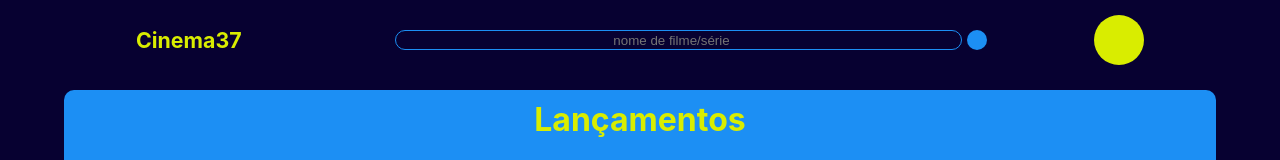
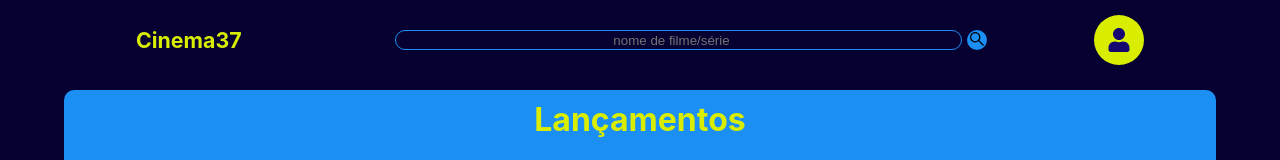
Before and after one commit to RogerFernandes-777/Cinema-37, a React (Create React App) app: page / in a window 1280 px wide. Shown: the top 160 px of the page. Built offline with nearby package versions, Linux system fonts and the light colour scheme.

Commit message:
adicionei os icones e algumas funcionalidades da função de pesquisa

```diff
--- a/package.json
+++ b/package.json
@@ -9,6 +9,7 @@
     "@testing-library/user-event": "^13.5.0",
     "react": "^18.3.1",
     "react-dom": "^18.3.1",
+    "react-icons": "^5.5.0",
     "react-scripts": "5.0.1",
     "swiper": "^11.1.15",
     "web-vitals": "^2.1.4"
--- a/src/assets/css/header.css
+++ b/src/assets/css/header.css
@@ -49,6 +49,10 @@
     margin-left: 5px;
 }
 
+.header .buscar .pesquisa{
+    font-size: 1rem;
+}
+
 .header .buscar button:hover{
     cursor: pointer;
 }
@@ -58,14 +62,21 @@
 }
 
 .header .perfil{
+    display: flex;
     width: var(--w10);
     max-width: 50px;
     height: 35px;
     max-height: 50px;
     border-radius: 50px;
     background-color: rgb(217, 237, 0);
+    align-items: center;
+    justify-content: center;
 }
 
+.header .perfil .user{
+    color: rgb(20,7,111);
+    font-size: 1.5rem;
+}
 .header .perfil:hover{
     cursor: pointer;
 }
--- a/src/components/Header.jsx
+++ b/src/components/Header.jsx
@@ -4,6 +4,8 @@ import { FilmeContext } from '../assets/context/FilmeContext';
 import { useContext, useState } from 'react';
 import Modal from "./Modal"
 import { ModalContext } from '../assets/context/ModalContext';
+
+import { FaUser, FaSistrix } from "react-icons/fa"
 
 
 const Header = ()=>{
@@ -19,11 +21,18 @@ const Header = ()=>{
     function pesquisar(item, lugar){
 
         for (let index = 0; index < lugar.length; index++) {
-            if(lugar[index].nome === item){
+
+            if(filme === ''){
+                return;
+            }
+            else if(lugar[index].nome === item){
                 setValue(lugar[index].image);
                 setIsVisible(true);
 
                 return <Modal/>;
+
+            } else if(index === lugar.length -1){
+                alert(`não temos o filme ${filme} no nosso catalogo`);
             }
         }
     }
@@ -33,9 +42,9 @@ const Header = ()=>{
             <h1>cinema37</h1>
             <div className='buscar'>
                 <input type="search" id='filme' placeholder='nome de filme/série' onChange={(e)=> setFilme(e.target.value)}/>
-                <button onClick={()=>pesquisar(filme, fotos)}></button>
+                <button onClick={()=>pesquisar(filme, fotos)}><FaSistrix className='pesquisa'/></button>
             </div>
-            <span className="perfil"></span>
+            <span className="perfil"><FaUser className='user'/></span>
         </header>
     );
 }
```
Also changed, not shown: src/assets/context/FilmeContext.jsx (line endings or trailing spaces), 1 other file (tests, documents, lock files or other folders).
